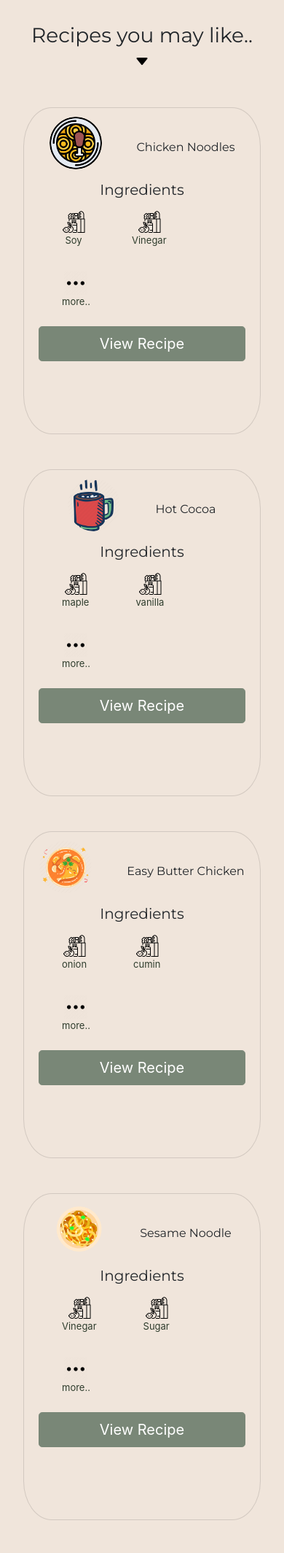
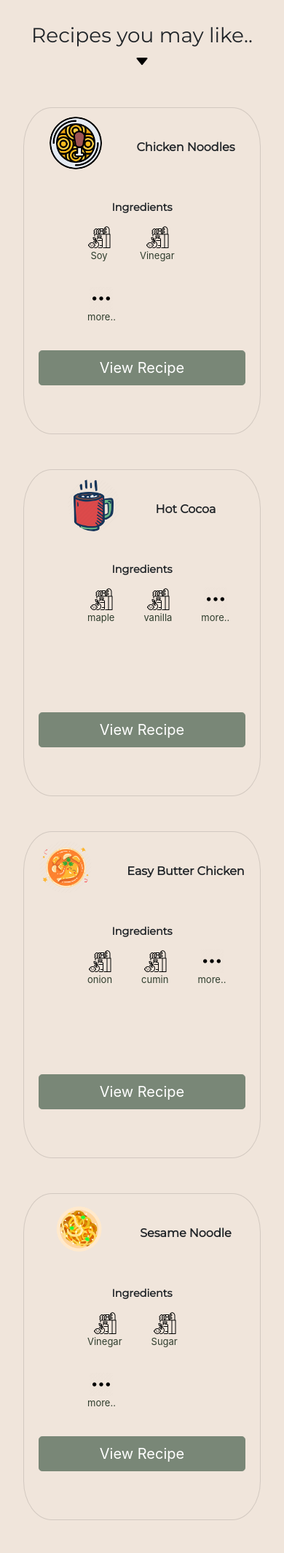
Before and after one commit to Kusalava0/URecipe, a Django app: page / in a window 390 px wide. Shown: the part 112-2240 px from the top of the page at 73% size. Run offline with Django 4.2, Linux system fonts and the light colour scheme; data comes from the database, SQL or seed files in the repository; some libraries are stand-ins or nearby versions.

Commit message:
UI fixes

```diff
--- a/polls/static/polls/styles.css
+++ b/polls/static/polls/styles.css
@@ -344,7 +344,6 @@ li:hover {
 
 
 
-
 .card-header {
     margin: auto;
     display: flex;
@@ -398,14 +397,20 @@ li:hover {
     padding: 1rem;
     margin: auto;
     cursor: pointer;
+    margin-left: 2rem;
 }
 
 .list-ing {
     width: 100%;
 }
 
-section .list-ing .list-items {
+section .list-ing .list-items li {
     text-align: center;
+    margin-right: 4rem
+}
+
+section .list-ing {
+    margin-left: 2rem;
 }
 
 .card-body .list-ing li {
@@ -416,6 +421,14 @@ section .list-ing .list-items {
     border-radius: 20%;
 }
 
+@media (max-width: 1750px) {
+    section .list-ing .list-items li {
+        text-align: center;
+        margin-right: 2rem
+    }
+
+}
+
 @media (max-width: 1680px) {
     .card-body .list-ing li {
         text-align: center;
@@ -424,16 +437,24 @@ section .list-ing .list-items {
         padding: 0rem 0rem;
         border-radius: 20%;
     }
-
 }
 
 @media (max-width: 1520px) {
-    .card-header h3 {
+    /* .card-header h3 {
         font-size: 1.25rem;
-    }
+    } */
 
     .card-header h4 {
         font-size: 1rem;
+    }
+
+    section .list-ing .list-items li {
+        text-align: center;
+        margin-right: 1.25rem
+    }
+
+    section .list-ing {
+        margin-left: 2rem;
     }
 
 }
@@ -449,6 +470,7 @@ section .list-ing .list-items {
 
     .card-header h3 {
         font-size: 1.25rem;
+        font-weight: bold;
     }
 
     .ingredients {
@@ -459,12 +481,32 @@ section .list-ing .list-items {
         height: 6rem;
         width: 6rem;
     }
+
+    .card-body h2 {
+        font-weight: 600;
+        font-size: 0.9rem;
+    }
+
+    section .list-ing {
+        margin-bottom: 2rem;
+    }
 }
 
 @media (max-width: 1140px) {
     .card-body .list-ing li {
         margin: 0rem 0.1rem 0rem 0rem;
         font-size: small;
+    }
+
+    .ingredients {
+        height: 60%;
+        margin-left: 1rem;
+    }
+}
+
+@media (max-width: 990px) {
+    .ingredients {
+        margin-left: 4rem;
     }
 }
 
@@ -499,11 +541,18 @@ section .list-ing .list-items {
         margin-bottom: 2rem;
     }
 
-    /* #email,
-    #psw,
-    #profile-name {
-        margin-right: 4rem;
-    } */
+    .card-body {
+        padding-top: 3rem;
+    }
+
+    section .list-ing .list-items li {
+        text-align: center;
+        margin-left: 1.25rem;
+    }
+
+    .ingredients {
+        margin: 0rem;
+    }
 
 }
 
@@ -520,6 +569,8 @@ section .list-ing .list-items {
     section .list-1 {
         display: none;
     }
+
+
 }
 
 .btn-dark {
--- a/polls/templates/polls/card.html
+++ b/polls/templates/polls/card.html
@@ -14,25 +14,23 @@
         <div class="card-body">
           <h2 class="price-text">Ingredients</h2>
           <ul class="ingredients">
-            <section class="list-ing">
-              <div class="list-items list-1">
+            <section class="list-ing row">
+              <div class="list-items list-1 col-lg-12">
                 {% for val in recipe.ingredient.all %}
                 {% if forloop.counter <= 3 %} <li>
-                  <img src="{{ val.image.url }}" style="width: 2rem; height: 2rem"
-                    alt="" />
+                  <img src="{{ val.image.url }}" style="width: 2rem; height: 2rem" alt="" />
                   <p>{{ val.name }}</p>
                   </li>
                   {% endif %}
                   {% endfor %}
               </div>
-              <div class="list-items">
+              <div class="list-items col-lg-12">
                 {% for val in recipe.ingredient.all %} {% if forloop.counter > 3 and forloop.counter <= 6 %} <li>
                   {% if forloop.counter == 6 %}
                   <img src="{% static 'polls/images/more.png' %}" style="width: 2rem; height: 2rem" alt="" />
                   <p>more..</p>
                   {% else %}
-                  <img src="{{ val.image.url }}" style="width: 2rem; height: 2rem"
-                    alt="" />
+                  <img src="{{ val.image.url }}" style="width: 2rem; height: 2rem" alt="" />
                   <p>{{ val.name }}</p>
                   {% endif %}
                   </li>
```
